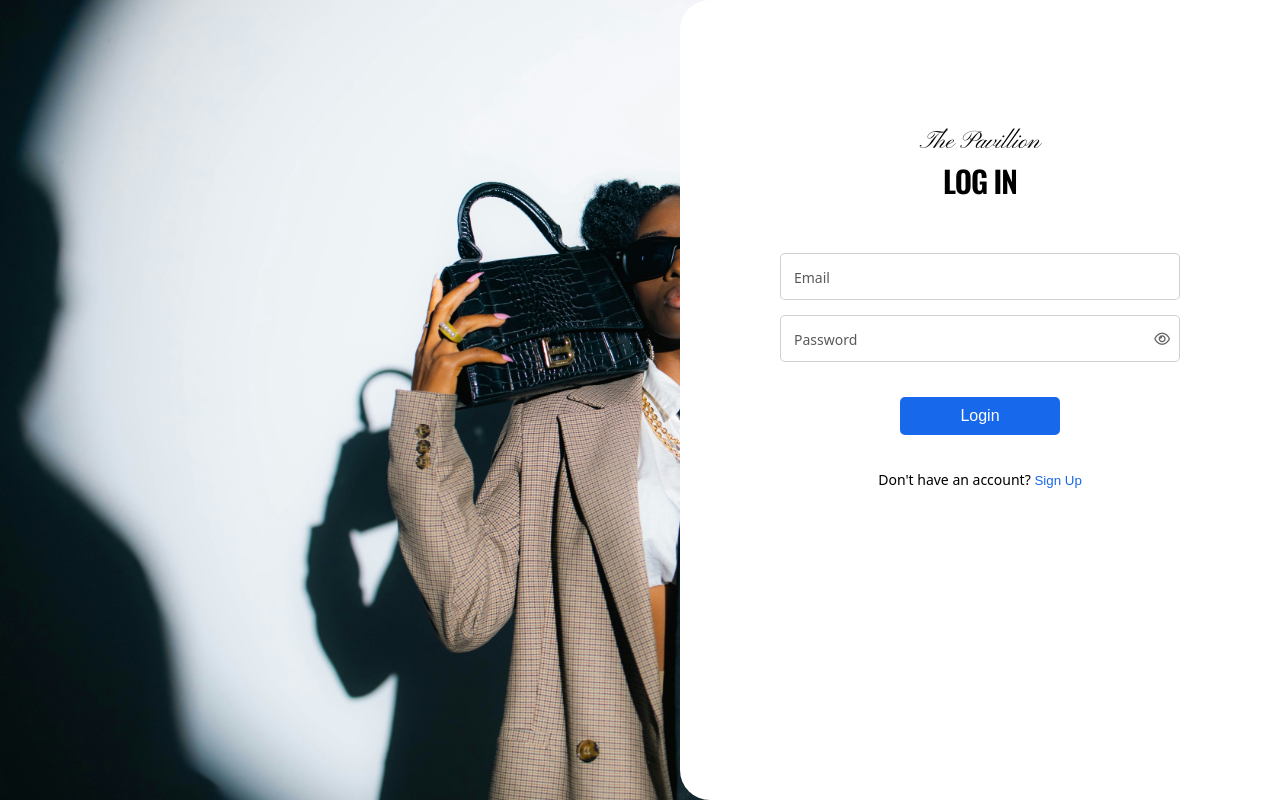
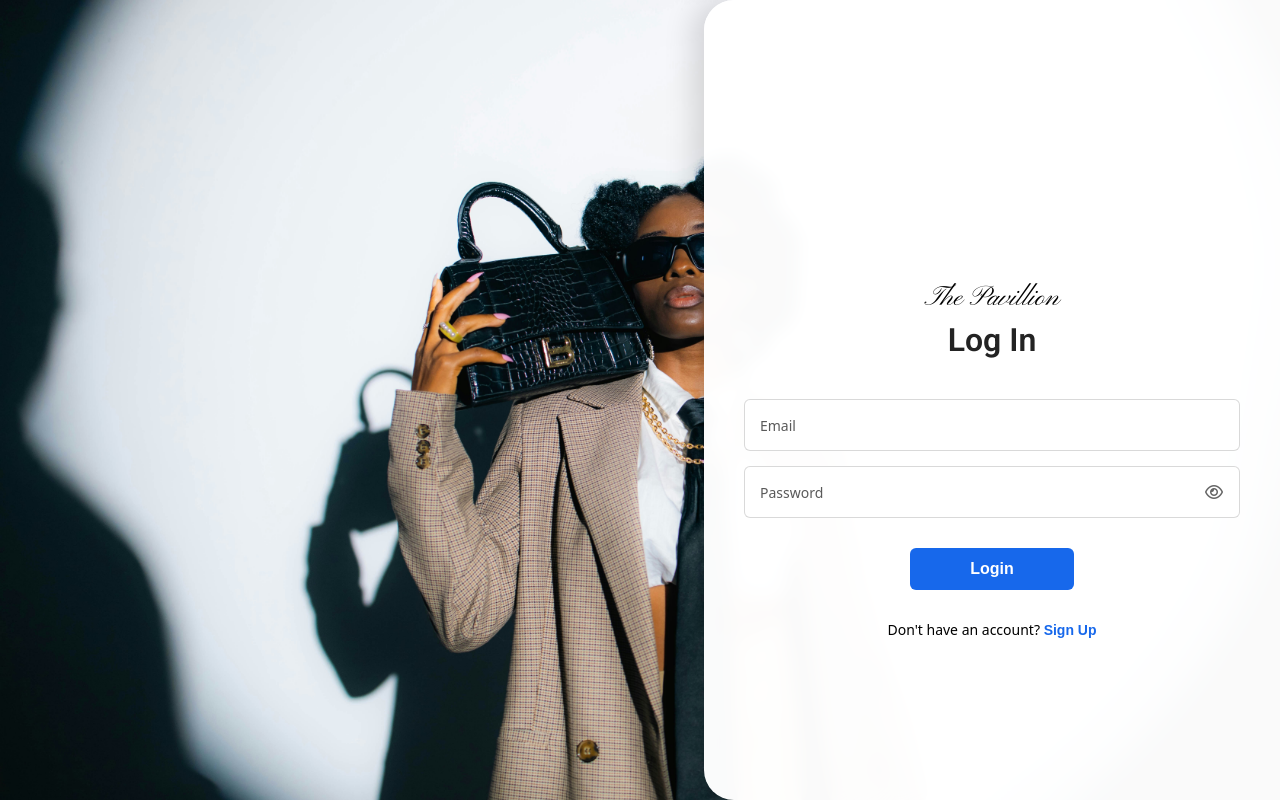
Before and after one commit to M7UNDO/fake-store-api, a React (Vite) app: page /#/login in a window 1280 px wide. Built offline with nearby package versions, Linux system fonts and the light colour scheme; no server answers.

Commit message:
Auth Page (Responsive Layout)

```diff
--- a/src/components/Footer.jsx
+++ b/src/components/Footer.jsx
@@ -64,13 +64,10 @@ export default function Footer() {
           <h4>Connect</h4>
           <p className="connect-context-text">Follow our seasonal lookbooks and release journals.</p>
           <div className="social-icon-row">
-            <a href="https://instagram.com" target="_blank" rel="noreferrer" aria-label="Instagram Profile">
-              <i className="fa-brands fa-instagram"></i>
+            <a href="https://www.linkedin.com/in/mfundo-dhlamini" target="_blank" rel="noreferrer" aria-label="LinkedIn Profile">
+              <i class="fa-brands fa-linkedin-in"></i>
             </a>
-            <a href="https://x.com" target="_blank" rel="noreferrer" aria-label="X Profile">
-              <i className="fa-brands fa-x-twitter"></i>
-            </a>
-            <a href="mailto:support@thepavilion.com" aria-label="Email Correspondence">
+            <a href="mailto:dhlaminimfundo1@gmail.com" aria-label="Email Correspondence">
               <i className="fa-regular fa-envelope"></i>
             </a>
           </div>
--- a/src/pages/Home.jsx
+++ b/src/pages/Home.jsx
@@ -76,7 +76,7 @@ export default function Home() {
             onClick={() => navigate("/products?category=jewelery")}
             style={{ cursor: "pointer" }}
           >
-            <h3>Accessories</h3>
+            <h3>Jewelery</h3>
           </div>
           <div
             className="category-item electronics-cat"
--- a/src/styles/Authentication.css
+++ b/src/styles/Authentication.css
@@ -2,44 +2,49 @@
   min-height: 100vh;
   background: url(../assets/images/hero/dion-martins-dj2iRXvat4o-unsplash.jpg);
   background-size: cover;
-  background-position: left;
-  object-fit: contain;
+  background-position: center;
+  display: flex;
+  align-items: center;
+  justify-content: center;
+  padding: 1.5rem;
 }
 
 .wrapper {
-  position: absolute;
-  top: 0;
-  right: 0;
-  background: white;
-  height: 100vh;
-  width: max(40%, 600px);
-  padding: 1rem;
-  border-radius: 3rem 0 0 3rem;
+  background: rgba(255, 255, 255, 0.98);
+  backdrop-filter: blur(8px);
+  width: 100%;
+  max-width: 480px;
+  min-height: auto;
+  padding: 3rem 2rem;
+  border-radius: 1.5rem;
+  box-shadow: 0 1rem 3rem rgba(0, 0, 0, 0.15);
   display: flex;
   flex-direction: column;
   align-items: center;
-  justify-content: flex-start;
+  justify-content: center;
 }
 
 .auth-heading {
   display: flex;
   flex-direction: column;
   align-items: center;
-  margin-top: 20%;
-  margin-bottom: 5rem;
+  margin-top: 0;
+  margin-bottom: 3rem;
+  text-align: center;
 }
 
 .logo {
   font-family: var(--pinyon);
-  font-size: 2.5rem;
+  font-size: 2.8rem;
+  margin-bottom: 0.5rem;
 }
 
 .auth-section h1 {
-  font-family: var(--oswald);
-  text-transform: uppercase;
-  font-size: 3rem;
-  letter-spacing: -0.1rem;
+  font-family: var(--roboto);
+  text-transform: capitalize;
+  font-size: 2.6rem;
   font-weight: 600;
+  color: var(--typography-colour);
 }
 
 .auth-section #auth-form {
@@ -47,6 +52,7 @@
   flex-direction: column;
   align-items: center;
   gap: 1.5rem;
+  width: 100%;
   font-family: var(--primary-font);
   font-size: 1.6rem;
 }
@@ -62,19 +68,12 @@
 
 .auth-inputs {
   width: 100%;
-  min-width: 40rem;
-
   font-family: var(--primary-font);
-  font-size: 1.4rem;
-
-  border-radius: 0.5rem;
-  border: 0.15rem solid rgba(128, 128, 128, 0.37);
-
+  font-size: 1.6rem;
+  border-radius: 0.6rem;
+  border: 0.15rem solid rgba(128, 128, 128, 0.3);
   background: white;
-
-  padding: 1.6rem 1rem 1rem;
-  padding-right: 4rem;
-
+  padding: 1.8rem 4rem 1rem 1.2rem;
   transition:
     border-color 0.2s ease,
     box-shadow 0.2s ease;
@@ -82,7 +81,8 @@
 
 .auth-inputs:focus {
   outline: none;
-  border-color: var(--accent-colour-dark);
+  border-color: var(--accent-colour);
+  box-shadow: 0 0 0 3px var(--accent-colour-light);
 }
 
 .auth-inputs:hover {
@@ -91,24 +91,16 @@
 
 .floating-input label {
   position: absolute;
-
-  left: 1rem;
+  left: 1.2rem;
   top: 50%;
-
   transform: translateY(-50%);
-
   padding: 0 0.4rem;
-
   background: white;
-
   font-size: 1.4rem;
   font-weight: 500;
-
   color: var(--typography-colour);
   opacity: 0.75;
-
   pointer-events: none;
-
   transition:
     top 0.2s ease,
     transform 0.2s ease,
@@ -117,15 +109,11 @@
     opacity 0.2s ease;
 }
 
-
 .floating-input input:focus + label,
 .floating-input input:not(:placeholder-shown) + label {
   top: 0;
-
   transform: translateY(-50%);
-
-  font-size: 1.2rem;
-
+  font-size: 1.1rem;
   color: var(--accent-colour-dark);
   opacity: 1;
 }
@@ -133,30 +121,30 @@
 .auth-btn {
   display: flex;
   align-items: center;
+  justify-content: center;
   gap: 1rem;
+  width: 100%;
   cursor: pointer;
   outline: none;
   border: none;
-
-  border-radius: 0.5rem;
-
+  border-radius: 0.6rem;
   font-size: 1.6rem;
-
+  font-weight: 600;
   background-color: var(--accent-colour);
-
-  padding: 1rem 6rem;
-
-  margin-top: 2rem;
-  margin-bottom: 2rem;
-
+  padding: 1.4rem 2rem;
+  margin-top: 1.5rem;
+  margin-bottom: 1.5rem;
   color: white;
-
-  transition: all 0.25s ease;
+  transition: all 0.2s ease;
 }
 
 .auth-btn:hover {
-  transform: translateY(-4px);
   background-color: var(--accent-colour-dark);
+}
+
+.auth-btn:disabled {
+  opacity: 0.7;
+  cursor: not-allowed;
 }
 
 .auth-mode-container {
@@ -167,6 +155,7 @@
 .auth-mode-text {
   font-family: inherit;
   font-size: 1.4rem;
+  text-align: center;
 }
 
 .auth-mode-btn {
@@ -174,9 +163,9 @@
   background: none;
   outline: none;
   border: none;
-
+  font-size: 1.4rem;
+  font-weight: 600;
   color: var(--accent-colour);
-
   transition: all 0.25s ease;
 }
 
@@ -185,7 +174,6 @@
   text-decoration: underline;
 }
 
-
 .password-field {
   position: relative;
   width: 100%;
@@ -193,29 +181,60 @@
 
 #visibility-btn {
   position: absolute;
-
   top: 50%;
-  right: 1rem;
-
+  right: 1.2rem;
   transform: translateY(-50%);
-
   display: flex;
   align-items: center;
   justify-content: center;
-
   cursor: pointer;
-
   background: transparent;
   border: none;
   outline: none;
-
-  font-size: 1.4rem;
-
+  font-size: 1.6rem;
   opacity: 0.6;
-
   transition: opacity 0.2s ease;
+  z-index: 2;
+  padding: 0.5rem;
 }
 
 #visibility-btn:hover {
   opacity: 1;
 }
+
+
+
+@media (min-width: 768px) {
+  .auth-section {
+    justify-content: flex-end;
+    padding: 0;
+  }
+
+  .wrapper {
+    position: absolute;
+    top: 0;
+    right: 0;
+    height: 100vh;
+    width: 45%;
+    max-width: 650px;
+    min-width: 480px;
+    padding: 4rem;
+    border-radius: 3rem 0 0 3rem;
+    box-shadow: -1rem 0 3rem rgba(0, 0, 0, 0.15);
+  }
+
+  .auth-heading {
+    margin-top: 15vh;
+    margin-bottom: 4rem;
+  }
+
+  .auth-section h1 {
+    font-size: 3.2rem;
+
+  }
+
+  .auth-btn {
+    width: auto;
+    padding: 1.2rem 6rem;
+  }
+}
--- a/src/styles/Home.css
+++ b/src/styles/Home.css
@@ -60,7 +60,7 @@
 }
 
 .category-item h3 {
-  font-family: var(--rubik);
+  font-family: var(--roboto);
   font-weight: 600;
   font-size: 2rem;
   letter-spacing: 0.05em;
@@ -184,11 +184,21 @@
     margin-top: 4rem;
   }
 
-  .item-1 { grid-area: item-1; }
-  .item-2 { grid-area: item-2; }
-  .item-3 { grid-area: item-3; }
-  .item-4 { grid-area: item-4; }
-  .item-5 { grid-area: item-5; }
+  .item-1 {
+    grid-area: item-1;
+  }
+  .item-2 {
+    grid-area: item-2;
+  }
+  .item-3 {
+    grid-area: item-3;
+  }
+  .item-4 {
+    grid-area: item-4;
+  }
+  .item-5 {
+    grid-area: item-5;
+  }
 
   .featured-item {
     height: auto;
@@ -196,6 +206,9 @@
 }
 
 @media (min-width: 1025px) {
+  .section-subheading {
+    max-width: 60%;
+  }
   .category-section,
   .featured-products-section {
     padding: 6rem 4rem;
--- a/src/styles/Navbar.css
+++ b/src/styles/Navbar.css
@@ -399,7 +399,7 @@
     height: 100vh;
     background-color: #ffffff;
     z-index: 2000;
-    transform: translateX(100%);
+    transform: translateX(-100%);
     transition: transform 0.3s cubic-bezier(0.25, 1, 0.5, 1);
     display: flex;
     flex-direction: column;
```
